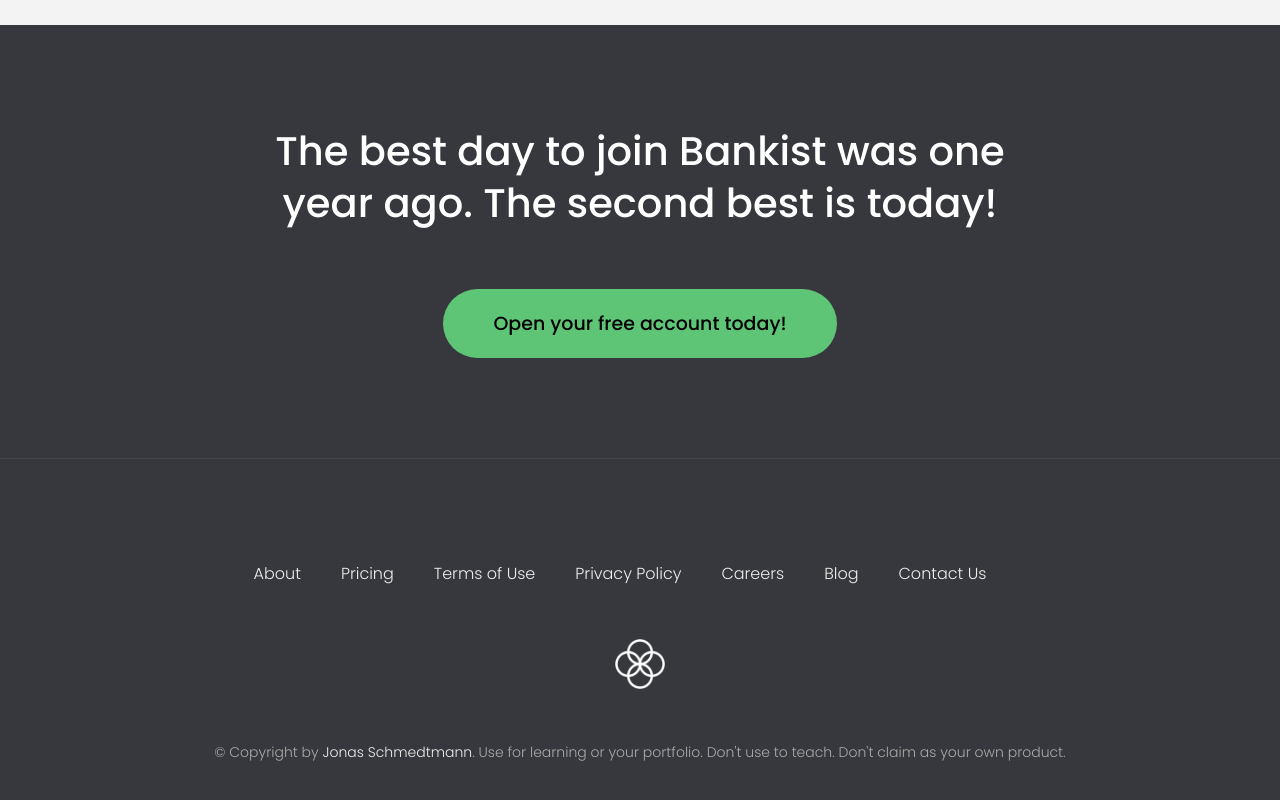
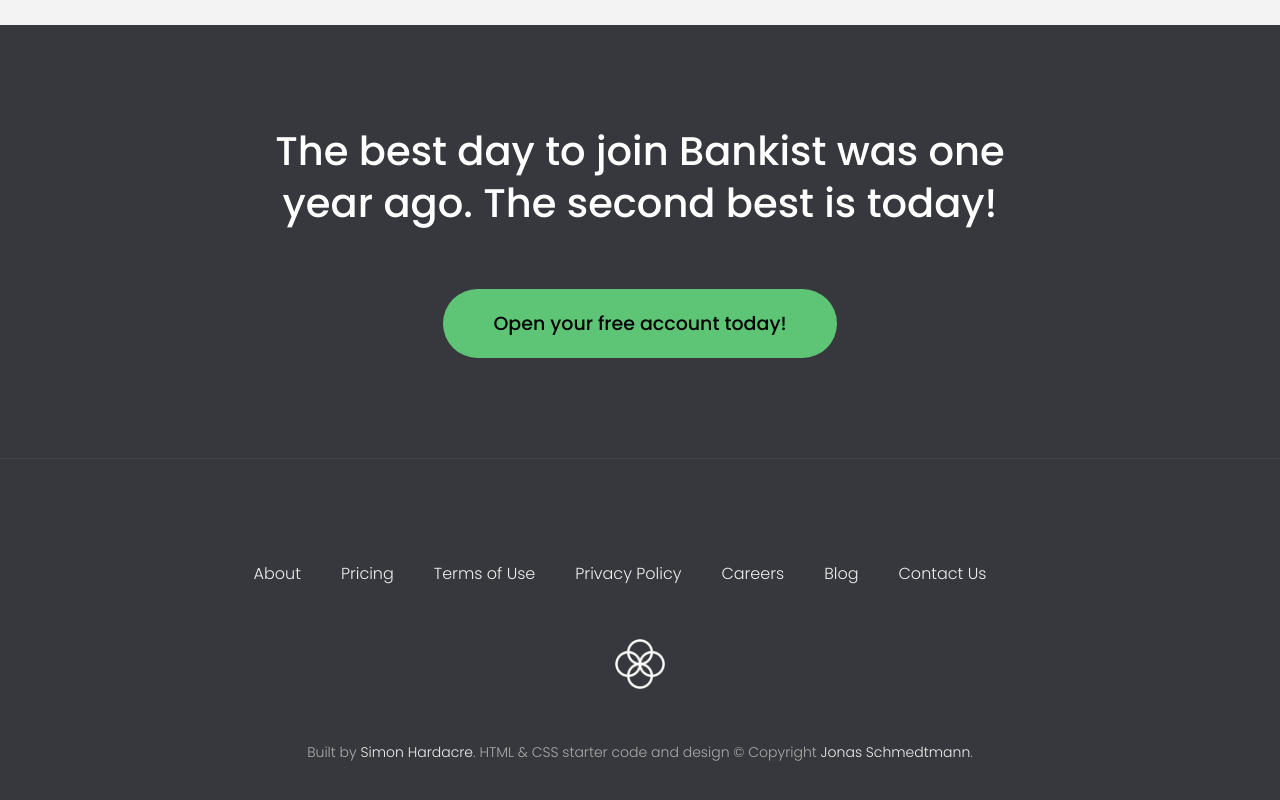
Before and after one commit to shard520/Bankist_DOM_manipulation, a plain HTML site: page index.html in a window 1280 px wide. Shown: the part 4171-4971 px from the top of the page. Drawn offline with Linux system fonts and the light colour scheme.

Commit message:
Move script tag to head and add defer attribute. Edit copyright text with link to repo

```diff
--- a/index.html
+++ b/index.html
@@ -12,6 +12,8 @@
     />
     <link rel="stylesheet" href="style.css" />
     <title>Bankist | When Banking meets Minimalist</title>
+
+    <script defer src="script.js"></script>
   </head>
   <body>
     <header class="header">
@@ -317,14 +319,18 @@
       </ul>
       <img src="img/icon.png" alt="Logo" class="footer__logo" />
       <p class="footer__copyright">
-        &copy; Copyright by
+        Built by
+        <a
+          href="https://github.com/shard520/Bankist_DOM_manipulation"
+          class="footer__link"
+          >Simon Hardacre</a
+        >. HTML & CSS starter code and design &copy; Copyright
         <a
           class="footer__link twitter-link"
           target="_blank"
           href="https://twitter.com/jonasschmedtman"
           >Jonas Schmedtmann</a
-        >. Use for learning or your portfolio. Don't use to teach. Don't claim
-        as your own product.
+        >.
       </p>
     </footer>
 
@@ -345,7 +351,5 @@
       </form>
     </div>
     <div class="overlay hidden"></div>
-
-    <script src="script.js"></script>
   </body>
 </html>
```
